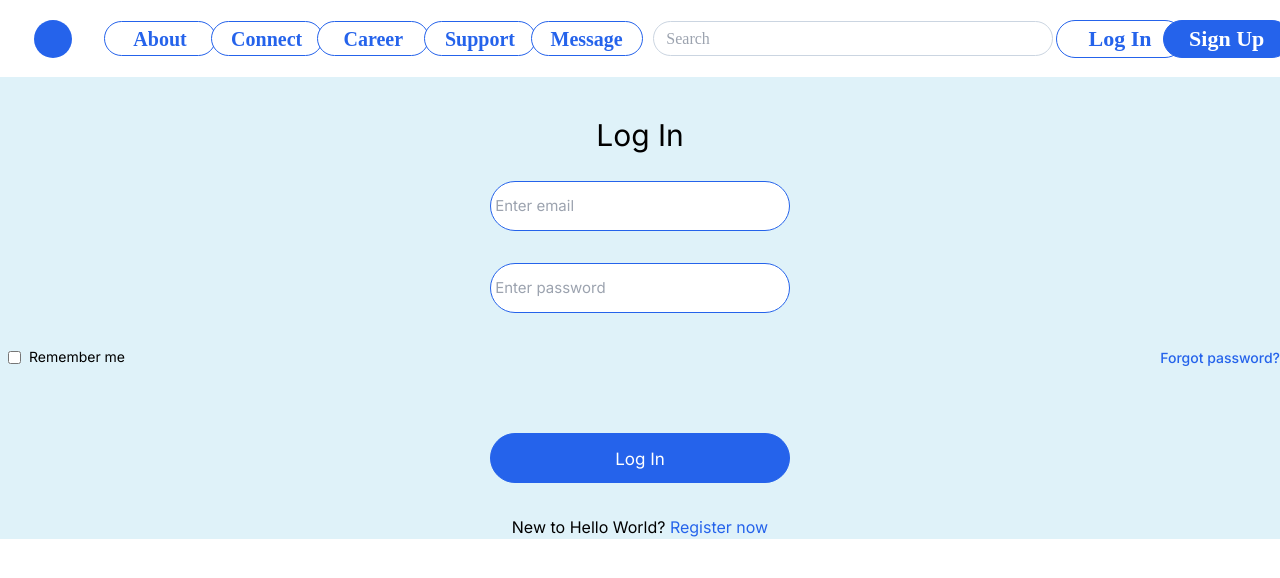
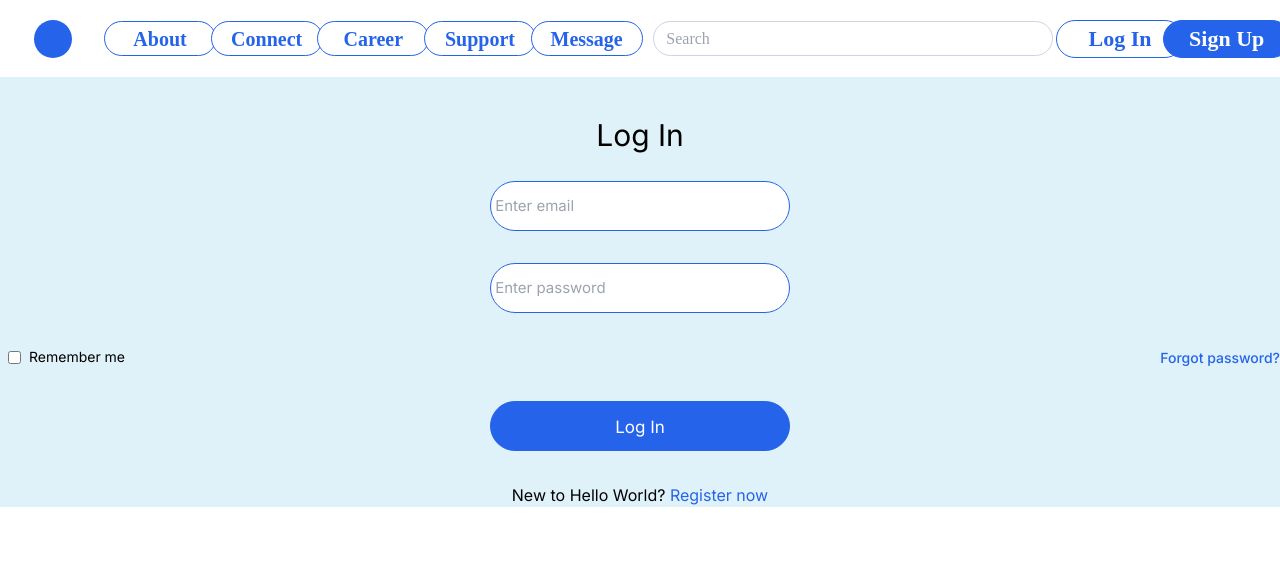
Before and after one commit to McMillon-Innovation-Studios/ISP, a Next.js app: page /login in a window 1280 px wide. Shown: the top 578 px of the page. Built offline with nearby package versions, Linux system fonts and the light colour scheme; no server answers.

Commit message:
LogIn: Spacing Micro edits

```diff
--- a/app/login/page.tsx
+++ b/app/login/page.tsx
@@ -68,10 +68,10 @@
         <div>
             <NavBar
             activeTab=""/>
-            <div className="mt-10 text-center font-['Lucida Sans']">
+            <div className="text-center font-['Lucida Sans']">
 
                 {/* Log In */}
-                <div className="text-3xl">Log In</div>
+                <div className="mt-10 text-3xl">Log In</div>
                 <form onSubmit={handleSubmit}  className=" flex flex-col gap-8">
 
 
@@ -109,7 +109,7 @@
                 </div>
 
                 {/* Log In Button */}
-                <div className="mt-8 text-white text-[17px] font-['Lucida Sans']">
+                <div className="text-white text-[17px] font-['Lucida Sans']">
                     <button type="submit" className="w-[300px] h-[50px] leading-[50px] bg-blue-600 rounded-[99px] border border-blue-600 hover:bg-blue-700 transition ease-out duration-400">
                     {
                         loading ? "Loading..." :  "Log In"
```
